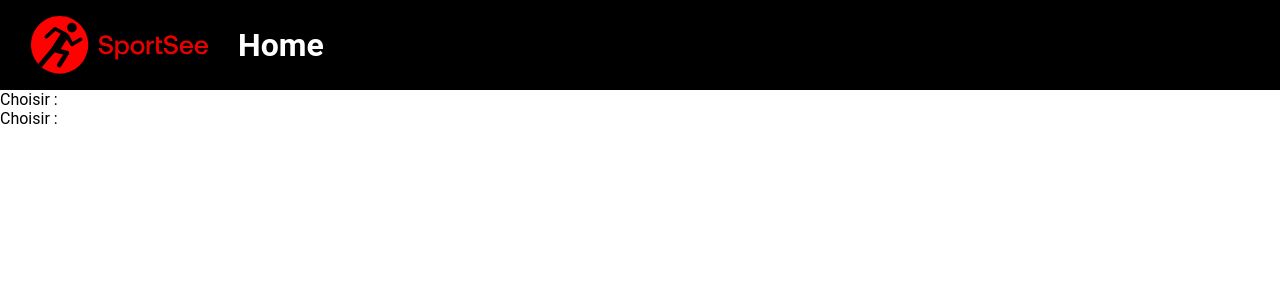
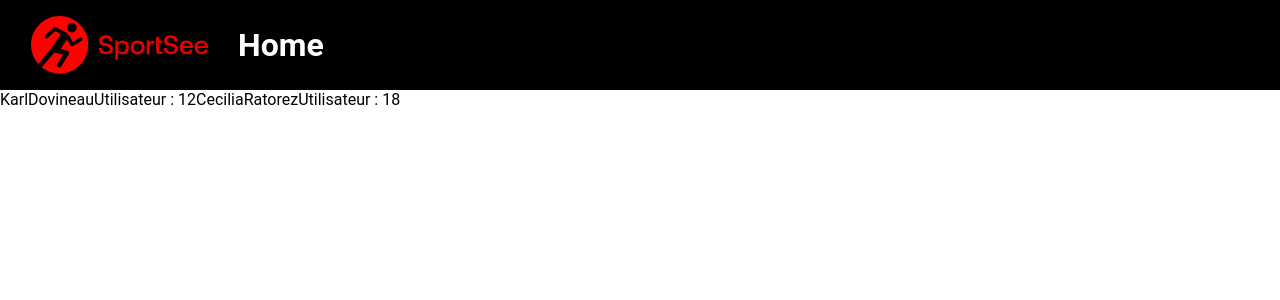
Before and after one commit to Peallyz/Projet12_SportSee, a React (Vite) app: page / in a window 1280 px wide. Shown: the top 300 px of the page. Built offline with nearby package versions, Linux system fonts and the light colour scheme.

Commit message:
feat : create link into users dashboard

```diff
--- a/src/Components/UserSelect/UserSelect.jsx
+++ b/src/Components/UserSelect/UserSelect.jsx
@@ -2,13 +2,12 @@ import PropTypes from "prop-types";
 import { NavLink } from "react-router-dom";
 
 const UserSelect = ({ data, setPath }) => {
-  console.log(data);
   return (
-    <div>
-      <NavLink to={`/${data.data.id}`} onClick={() => setPath(data.data.id)}>
-        Choisir : {data.data.userInfos.firstname} {data.data.userInfos.lastname}
-      </NavLink>
-    </div>
+    <NavLink to={`/${data.data.id}`} onClick={() => setPath(data.data.id)}>
+      <span>{data.data.userInfos.firstName}</span>
+      <span className="lastname">{data.data.userInfos.lastName}</span>
+      <span>Utilisateur : {data.data.id}</span>
+    </NavLink>
   );
 };
 
```
